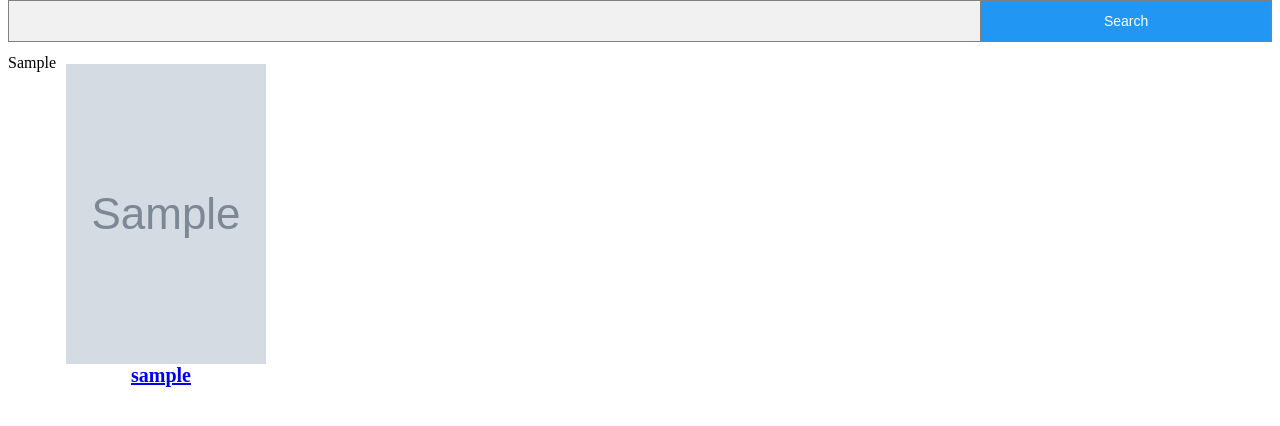
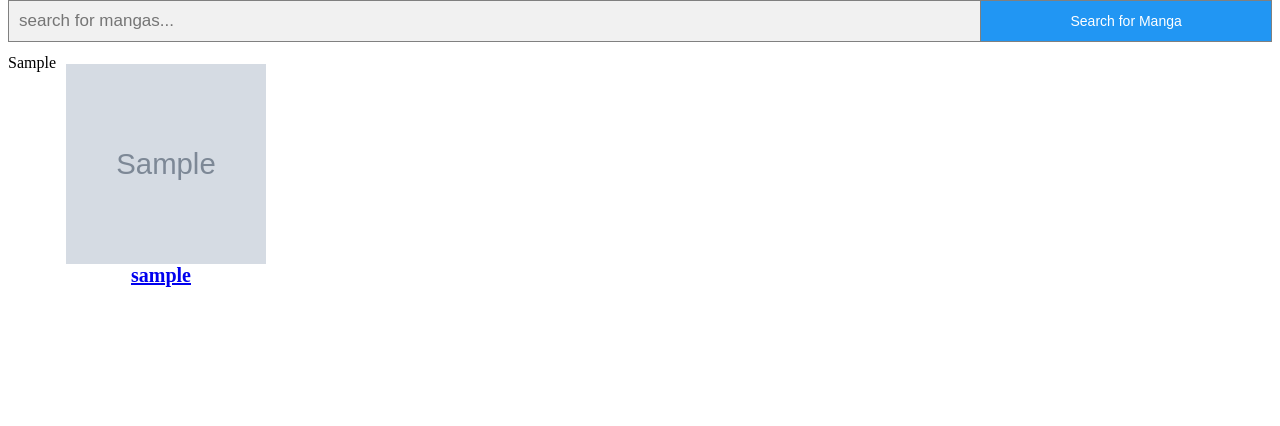
Before and after one commit to ochxco/teamnojeb8, a Python web app: template templates/searchfriend.html in a window 1280 px wide. Shown: the part 52-478 px from the top of the page. Run offline with Jinja, Linux system fonts and the light colour scheme; the template is opened without the code that fills it: most values are stand-ins (such as "Sample title", 1, 10 or a date in 2020); grey boxes marked "Sample" are stand-in pictures; some libraries are stand-ins or nearby versions.

Commit message:
modified

```diff
--- a/styles/homepage.css
+++ b/styles/homepage.css
@@ -102,10 +102,11 @@ form.example::after {
   display: flex;
   flex-direction: column;
   text-align: center;
+  margin:5px;
 }
 .profilepic{
-  height:100px;
-  width:100px;
+  height:120px;
+  width:120px;
 }
 #frenrecbox{
   display: flex;
--- a/styles/tryanime.css
+++ b/styles/tryanime.css
@@ -24,7 +24,10 @@ img {
   flex-direction: row;
   flex-wrap: wrap;
 }
-
+.pic{
+  height:200px;
+  width:200px;
+}
 
 #images {
   display: flex;
--- a/templates/searchfriend.html
+++ b/templates/searchfriend.html
@@ -15,8 +15,8 @@
       <h2> <a href={{logout}} id="logoutbut">Logout</a> </h2>
     </div>
     <form method=POST action='/search'>
-      <input type='text' id ='searchterm' value='{{search}}' name ='search'></input>
-      <button type =submit id ='clicks' >Search</button>
+      <input type='text' id ='searchterm' placeholder="search for mangas..." name ='search'></input>
+      <button type =submit id ='clicks' >Search for Manga</button>
     </form>
     <br>
     <br>
@@ -25,8 +25,8 @@
     {{e}}
     {% for key,value in f.items() %}
       <div class="info">
-        <img src={{value['image']}}>
-          <a class = 'title' href='/friend/{{value['id']}}'> {{value['usernames']}} </a>
+        <img class='pic' src={{value['image']}}>
+          <a class = 'title' href='/friend/{{value["id"]}}'> {{value['usernames']}} </a>
       </div>
     {% endfor %}
     </div>
```
Also changed, not shown: 1 other file.
